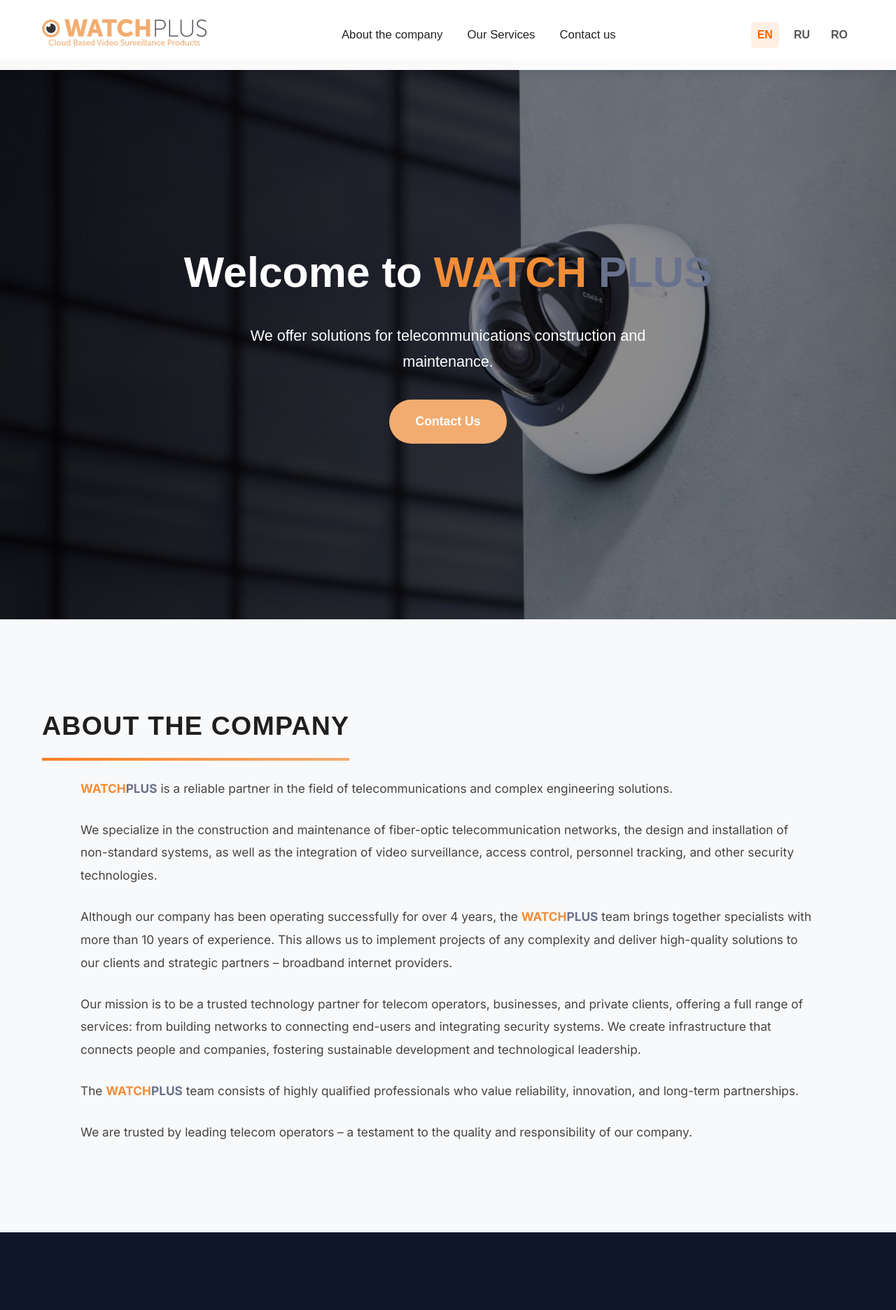
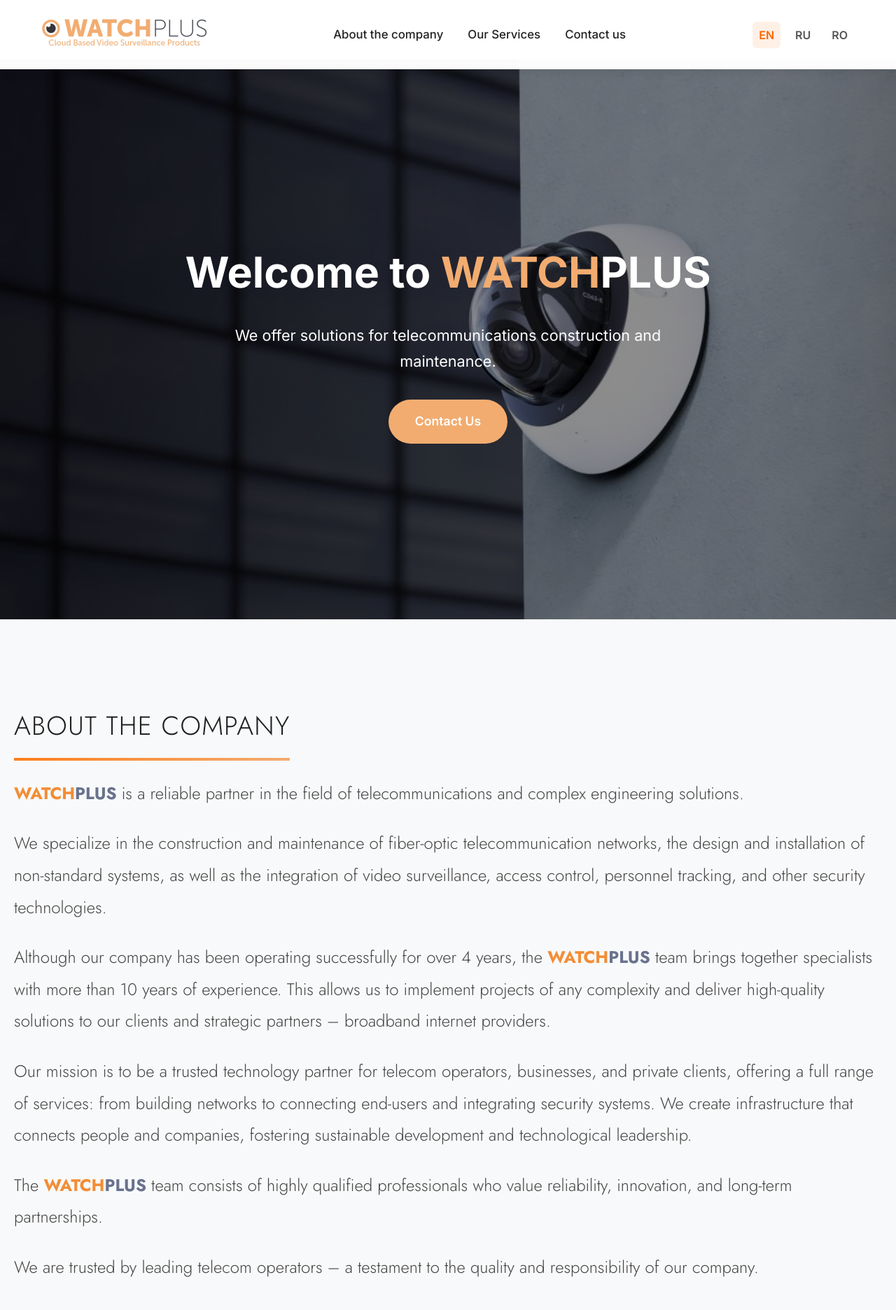
Before and after one commit to hugemuravei-art/WHATCHPLUS-SRL, a PHP site: page / in a window 1280 px wide. Shown: the top 1872 px of the page at 70% size. Run offline with PHP 8.4, Linux system fonts and the light colour scheme; some libraries are stand-ins or nearby versions.

Commit message:
Added Hero animations change the About us to be more like the prototype, added some text for Contact us info and added triggers to the lines

```diff
--- a/assets/css/style.css
+++ b/assets/css/style.css
@@ -1,3 +1,4 @@
+@import url('https://fonts.googleapis.com/css2?family=Jost:wght@300;400;500;600;700&display=swap');
 * {
     margin: 0;
     padding: 0;
@@ -5,7 +6,7 @@
 }
 
 body {
-    font-family: 'Jost', sans-serif;
+    font-family: 'Inter', sans-serif;
     line-height: 1.75;
     color: #333;
 }
@@ -88,10 +89,26 @@ nav a:hover {
     margin-top: 85px;
     text-align: center;
 }
-
+ /* Анимация появления контента в hero */
 .hero-content {
+    opacity: 0;
+    transform: translateY(-20px);
+    animation: fadeInDown 300ms ease-out forwards;
+    animation-delay: 5ms;
     max-width: 900px;
     margin: 0 auto;
+}
+
+
+@keyframes fadeInDown {
+    from {
+        opacity: 0;
+        transform: translateY(-20px);
+    }
+    to {
+        opacity: 1;
+        transform: translateY(0);
+    }
 }
 
 .hero-logo {
@@ -137,15 +154,22 @@ nav a:hover {
 }
 
 /* ================= ABOUT ================= */
+
+.about .container {
+    max-width: 1800px;
+    margin: 0 auto;
+}
+
 .about {
     padding: 120px 0 100px;
     background: #f8f9fa;
 }
 
 .about h2 {
+    font-family: 'Jost', sans-serif;
     text-align: left;
     font-size: 2.35rem;
-    font-weight: 700;
+    font-weight: 200;
     color: #1f1f1f;
     margin-bottom: 40px;
     text-transform: uppercase;
@@ -155,27 +179,29 @@ nav a:hover {
 }
 
 /* Анимированная линия */
-.about h2:after {
+.about h2::after {
     content: '';
     position: absolute;
     bottom: -16px;
     left: 0;
-    width: 0;
+    width: 100%;
     height: 4px;
     background: linear-gradient(to right, #FD7E1E, #F2AC70);
-    animation: lineGrow 1.6s ease-out forwards;
+    transform: scaleX(0);
+    transform-origin: left;
+    transition: transform 1.6s ease-out;
 }
 
-@keyframes lineGrow {
-    from { width: 0; }
-    to { width: 100%; }
+.about h2.animate::after {
+    transform: scaleX(1);
 }
 
 .about-text {
-    max-width: 1050px;
+    max-width: 1800px;
     margin: 0 auto;
-    font-family: 'Inter', sans-serif;     /* ← Inter, как просила */
-    font-size: 1.08rem;
+    font-family: 'Jost', sans-serif;
+    font-weight: 300;
+    font-size: 1.5rem;
     line-height: 1.9;
     color: #444;
 }
@@ -203,6 +229,7 @@ nav a:hover {
 .services h2 {
     font-family: 'Jost', sans-serif;
     text-align: center;
+    font-weight: 200;
     font-size: 2.6rem;
     margin-bottom: 70px;
     color: white;
@@ -284,9 +311,10 @@ nav a:hover {
 }
 
 .contact h2 {
+    font-family: 'Jost', sans-serif;
     text-align: left;
     font-size: 2.35rem;
-    font-weight: 700;
+    font-weight: 200;
     color: #1f1f1f;
     margin-bottom: 50px;
     text-transform: uppercase;
@@ -300,10 +328,16 @@ nav a:hover {
     position: absolute;
     bottom: -16px;
     left: 0;
-    width: 0;
+    width: 100%;
     height: 4px;
     background: linear-gradient(to right, #FD7E1E, #F2AC70);
-    animation: lineGrow 1.6s ease-out forwards;
+    transform: scaleX(0);
+    transform-origin: left;
+    transition: transform 1.6s ease-out;
+}
+
+.contact h2.animate:after {
+    transform: scaleX(1);
 }
 
 .contact-grid {
@@ -313,8 +347,14 @@ nav a:hover {
     align-items: start;
 }
 
+.contact-info h3 {
+    font-family: 'Jost', sans-serif;
+    color: #69728D;
+}
+
 .contact-info p {
-    font-size: 1.1rem;
+    font-family: 'Jost', sans-serif;
+    font-size: 1.2rem;
     margin-bottom: 18px;
     display: flex;
     align-items: center;
--- a/assets/js/main.js
+++ b/assets/js/main.js
@@ -34,4 +34,32 @@ document.addEventListener('DOMContentLoaded', function() {
     } else {
         console.error('Элементы меню не найдены!');
     }
+
+// Анимация линии при скролле
+const aboutH2 = document.querySelector('.about h2');
+
+function checkLine() {
+    const rect = aboutH2.getBoundingClientRect();
+    if (rect.top < window.innerHeight - 100) {
+        aboutH2.classList.add('animate');
+        window.removeEventListener('scroll', checkLine);
+    }
+}
+
+window.addEventListener('scroll', checkLine);
+checkLine();
+
+// Анимация линии - contact
+const contactH2 = document.querySelector('.contact h2');
+
+function checkContactLine() {
+    const rect = contactH2.getBoundingClientRect();
+    if (rect.top < window.innerHeight - 100) {
+        contactH2.classList.add('animate');
+        window.removeEventListener('scroll', checkContactLine);
+    }
+}
+
+window.addEventListener('scroll', checkContactLine);
+checkContactLine();
 });
--- a/index.php
+++ b/index.php
@@ -4,8 +4,7 @@
 <section class="hero">
     <div class="hero-overlay"></div>
     <div class="hero-content">
-        <h1><?= $translations['welcome'] ?> <span style="color: #F38D36;">WATCH</span>
-        <span style="color: #69728D;">PLUS</span></h1>
+        <h1><?= $translations['welcome'] ?> <span class="orange">WATCH</span><span>PLUS</span></h1>
         <p><?= $translations['hero_subtitle'] ?></p>
         <a href="#contact" class="btn"><?= $translations['btn_contact'] ?></a>
     </div>
@@ -26,7 +25,6 @@
     <div class="container">
         <h2><?= $translations['services_title'] ?></h2>
         <div class="services-grid">
-            <!-- Need to change the layout to match the porototype -->
             <div class="service-card">
                 <img src="assets/images/service1.png" alt="">
                 <h3><?= $translations['service1_title'] ?></h3>
@@ -98,9 +96,13 @@
         <h2><?= $translations['contact_title'] ?></h2>
         <div class="contact-grid">
             <div class="contact-info">
+                <h3><?= $translations['email_label'] ?></h3>
                 <p><i class="fas fa-envelope"></i> sales@watchplus.md</p>
+                <h3><?= $translations['phone_label'] ?></h3>
                 <p><i class="fas fa-phone"></i> <?= PHONE ?></p>
+                <h3><?= $translations['legal_address_label'] ?></h3>
                 <p><i class="fas fa-map-marker-alt"></i> <?= LEGAL_ADDRESS ?></p>
+                <h3><?= $translations['office_address_label'] ?></h3>
                 <p><i class="fas fa-map-marker-alt"></i> <?= OFFICE_ADDRESS ?></p>
             </div>
 
--- a/lang/en.php
+++ b/lang/en.php
@@ -41,5 +41,11 @@ return [
 
     'service7_title' => 'Security Systems',
     'service7_desc'  => 'Comprehensive solutions for facility protection and threat prevention.',
+
+    // === Contact ===
+    'email_label' => 'Email',
+    'phone_label' => 'Phone',
+    'legal_address_label' => 'Legal Address',
+    'office_address_label' => 'Office Address',
 ];
 ?>
--- a/lang/ro.php
+++ b/lang/ro.php
@@ -35,5 +35,11 @@ return [
     'service6_desc'  => 'Montaj și configurare de interfoane audio și video pentru clădiri rezidențiale și comerciale.',
     'service7_title' => 'Sisteme de securitate',
     'service7_desc'  => 'Soluții complete pentru protecția obiectivelor și prevenirea amenințărilor.',
+
+    // Contact
+    'email_label' => 'Email',
+    'phone_label' => 'Telefon',
+    'legal_address_label' => 'Adresă juridică',
+    'office_address_label' => 'Adresă birou',
 ];
 ?>
--- a/lang/ru.php
+++ b/lang/ru.php
@@ -35,5 +35,11 @@ return [
     'service6_desc'  => 'Монтаж и настройка аудио- и видеодомофонов для жилых и коммерческих зданий.',
     'service7_title' => 'Системы безопасности',
     'service7_desc'  => 'Комплексные решения по охране объектов и предотвращению угроз.',
+
+    // Contact
+    'email_label' => 'Электронная почта',
+    'phone_label' => 'Телефон',
+    'legal_address_label' => 'Юридический адрес',
+    'office_address_label' => 'Адрес офиса',
 ];
 ?>
```
